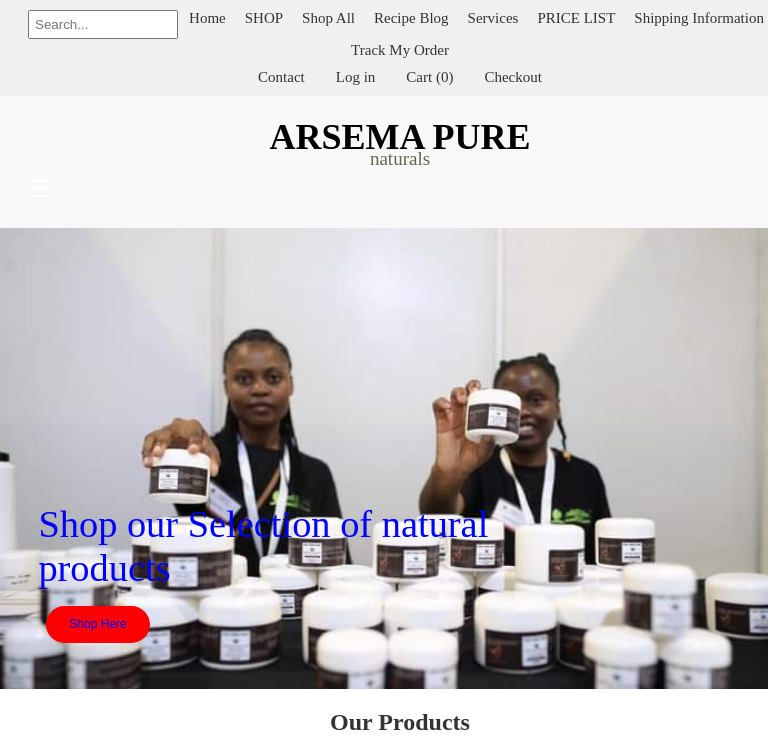
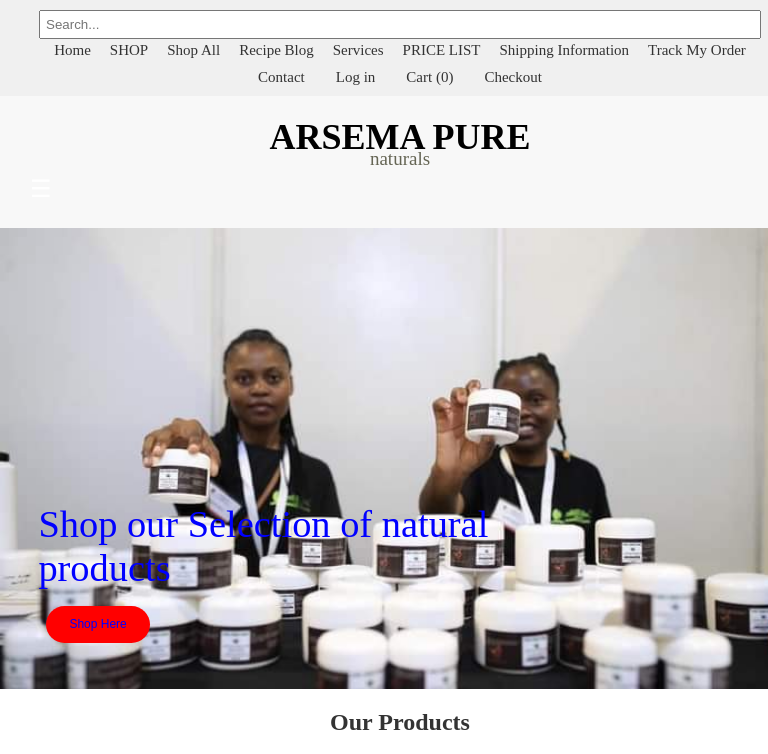
Before and after one commit to Syanda9/Web, a React (Vite) app: page / in a window 768 px wide. Shown: the top 754 px of the page. Built offline with nearby package versions, Linux system fonts and the light colour scheme.

Commit message:
Update NavBa

```diff
--- a/src/NavBar/NavBar.css
+++ b/src/NavBar/NavBar.css
@@ -99,7 +99,7 @@
   }
 
   .search-bar {
-    max-width: 150px;
+    max-width: 95%;
   }
   .navbar-links-top {
     gap: 3px;
```
